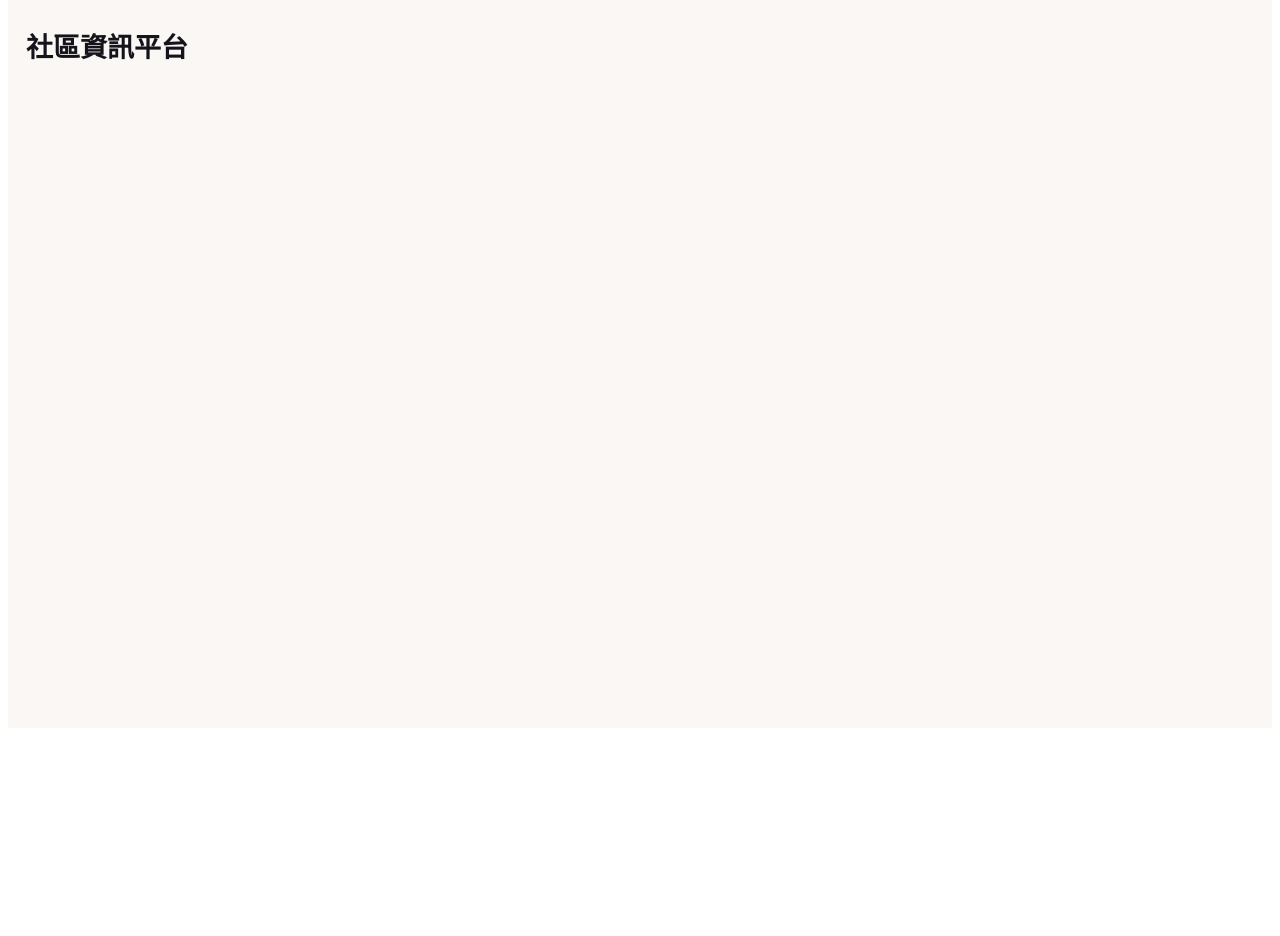
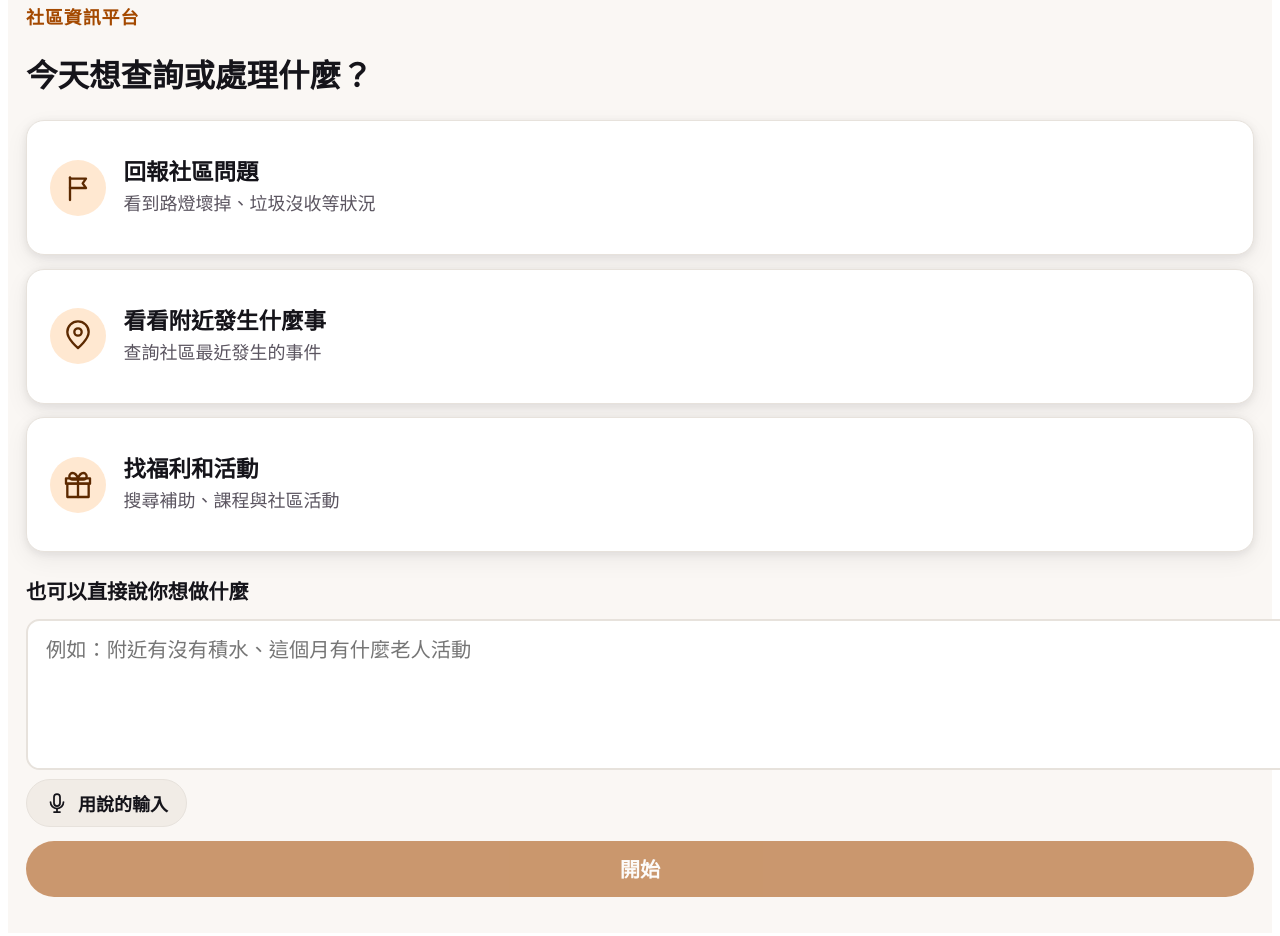
Before and after one commit to MillerLiu94/lcs_project, a Vue app in the folder app/: page / in a window 1280 px wide. Shown: the part 80-1016 px from the top of the page. Before the commit the page ends 816 px from the top, so only its background shows below. Built offline with nearby package versions, Linux system fonts and the light colour scheme.

Commit message:
feat(home): add home hub and intent-routing store (Task 14)

```diff
--- a/app/src/main.js
+++ b/app/src/main.js
@@ -2,6 +2,7 @@ import Vue from 'vue'
 import ElementUI from 'element-ui'
 import App from './App.vue'
 import router from './router'
+import store from './store'
 import './styles/tokens.css'
 import './styles/element-variables.scss'
 import './styles/element-override.scss'
@@ -12,5 +13,6 @@ Vue.use(ElementUI)
 
 new Vue({
   router,
+  store,
   render: (h) => h(App),
 }).$mount('#app')
--- /dev/null
+++ b/app/src/store/index.js
@@ -0,0 +1,13 @@
+import Vue from 'vue'
+import Vuex from 'vuex'
+import intent from './modules/intent'
+import report from './modules/report'
+
+Vue.use(Vuex)
+
+export default new Vuex.Store({
+  modules: {
+    intent,
+    report,
+  },
+})
--- /dev/null
+++ b/app/src/store/modules/intent.js
@@ -0,0 +1,42 @@
+// 意圖分流模組：把萬用輸入的文字分類後，決定要導向哪個流程。
+// 分類交由 intentService（Task 9）；此模組只負責「意圖 → 路由」的映射。
+import intentService from '../../services/intentService'
+
+const ROUTE_BY_INTENT = {
+  report: 'report',
+  query: 'events',
+  welfare: 'welfare',
+  ambiguous: 'clarify',
+}
+
+export default {
+  namespaced: true,
+  state: () => ({
+    lastText: '',
+    lastIntent: null,
+  }),
+  mutations: {
+    remember(state, { text, intent }) {
+      state.lastText = text
+      state.lastIntent = intent
+    },
+  },
+  actions: {
+    /**
+     * 分類文字並回傳 vue-router 位置。
+     * report 時同時把原話寫入 report.draft.description。
+     * @returns {Promise<{ name: string, params?: object, query?: object }>}
+     */
+    async routeFromText({ commit }, text) {
+      const result = await intentService.classify(text)
+      const { intent } = result
+      commit('remember', { text, intent })
+
+      if (intent === 'report') {
+        commit('report/setDescription', text, { root: true })
+      }
+
+      return { name: ROUTE_BY_INTENT[intent] || 'clarify' }
+    },
+  },
+}
--- /dev/null
+++ b/app/src/store/modules/report.js
@@ -0,0 +1,25 @@
+// 申報流程的狀態模組（初版，Task 15+ 會補 describe/submit/reset）。
+// 單一責任：保存草稿與流程進度，不直接呼叫服務。
+function emptyDraft() {
+  return {
+    description: '',
+    category: '',
+    location: null,
+    time: '',
+    photo: null,
+  }
+}
+
+export default {
+  namespaced: true,
+  state: () => ({
+    draft: emptyDraft(),
+    step: 1,
+    status: 'idle',
+  }),
+  mutations: {
+    setDescription(state, description) {
+      state.draft.description = typeof description === 'string' ? description : ''
+    },
+  },
+}
--- a/app/src/views/home/HomeView.vue
+++ b/app/src/views/home/HomeView.vue
@@ -1,11 +1,123 @@
 <template>
-  <section class="view">
-    <h1>社區資訊平台</h1>
+  <section class="home">
+    <p class="home__brand">社區資訊平台</p>
+    <h1 class="home__title">今天想查詢或處理什麼？</h1>
+
+    <div class="home__cards">
+      <BigTaskCard
+        icon="Flag"
+        title="回報社區問題"
+        desc="看到路燈壞掉、垃圾沒收等狀況"
+        to="/report"
+      />
+      <BigTaskCard
+        icon="MapPin"
+        title="看看附近發生什麼事"
+        desc="查詢社區最近發生的事件"
+        to="/events"
+      />
+      <BigTaskCard
+        icon="Gift"
+        title="找福利和活動"
+        desc="搜尋補助、課程與社區活動"
+        to="/welfare"
+      />
+    </div>
+
+    <form class="home__ask" @submit.prevent="submit">
+      <NlInputBox
+        v-model="text"
+        label="也可以直接說你想做什麼"
+        placeholder="例如：附近有沒有積水、這個月有什麼老人活動"
+        :rows="3"
+        @voice="text = $event"
+      />
+      <button class="home__submit" type="submit" :disabled="!canSubmit || routing">
+        {{ routing ? '正在理解…' : '開始' }}
+      </button>
+    </form>
   </section>
 </template>
 
 <script>
+import BigTaskCard from '../../components/BigTaskCard.vue'
+import NlInputBox from '../../components/NlInputBox.vue'
+
 export default {
   name: 'HomeView',
+  components: { BigTaskCard, NlInputBox },
+  data() {
+    return { text: '', routing: false }
+  },
+  computed: {
+    canSubmit() {
+      return this.text.trim().length > 0
+    },
+  },
+  methods: {
+    async submit() {
+      if (!this.canSubmit || this.routing) return
+      this.routing = true
+      try {
+        const route = await this.$store.dispatch('intent/routeFromText', this.text)
+        await this.$router.push(route)
+      } finally {
+        this.routing = false
+      }
+    },
+  },
 }
 </script>
+
+<style scoped>
+.home {
+  display: flex;
+  flex-direction: column;
+  gap: 1.25rem;
+}
+.home__brand {
+  margin: 0;
+  font-size: 1rem;
+  font-weight: 700;
+  letter-spacing: 0.05em;
+  color: var(--primary);
+}
+.home__title {
+  margin: 0;
+  font-size: 1.75rem;
+  line-height: 1.3;
+}
+.home__cards {
+  display: grid;
+  grid-template-columns: 1fr;
+  gap: 0.75rem;
+}
+.home__ask {
+  display: flex;
+  flex-direction: column;
+  gap: 0.75rem;
+}
+.home__submit {
+  min-height: 56px;
+  padding: 0.75rem 1.5rem;
+  background: var(--primary);
+  color: var(--primary-foreground);
+  border: none;
+  border-radius: var(--radius-pill);
+  font-family: inherit;
+  font-size: 1.125rem;
+  font-weight: 700;
+  cursor: pointer;
+}
+.home__submit:hover:not(:disabled) {
+  background: var(--primary-hover);
+}
+.home__submit:disabled {
+  cursor: not-allowed;
+  opacity: 0.55;
+}
+.home__submit:focus-visible {
+  outline: 3px solid var(--ring);
+  outline-offset: 2px;
+}
+</style>
```
Also changed, not shown: 1 other file (tests, documents, lock files or other folders).
